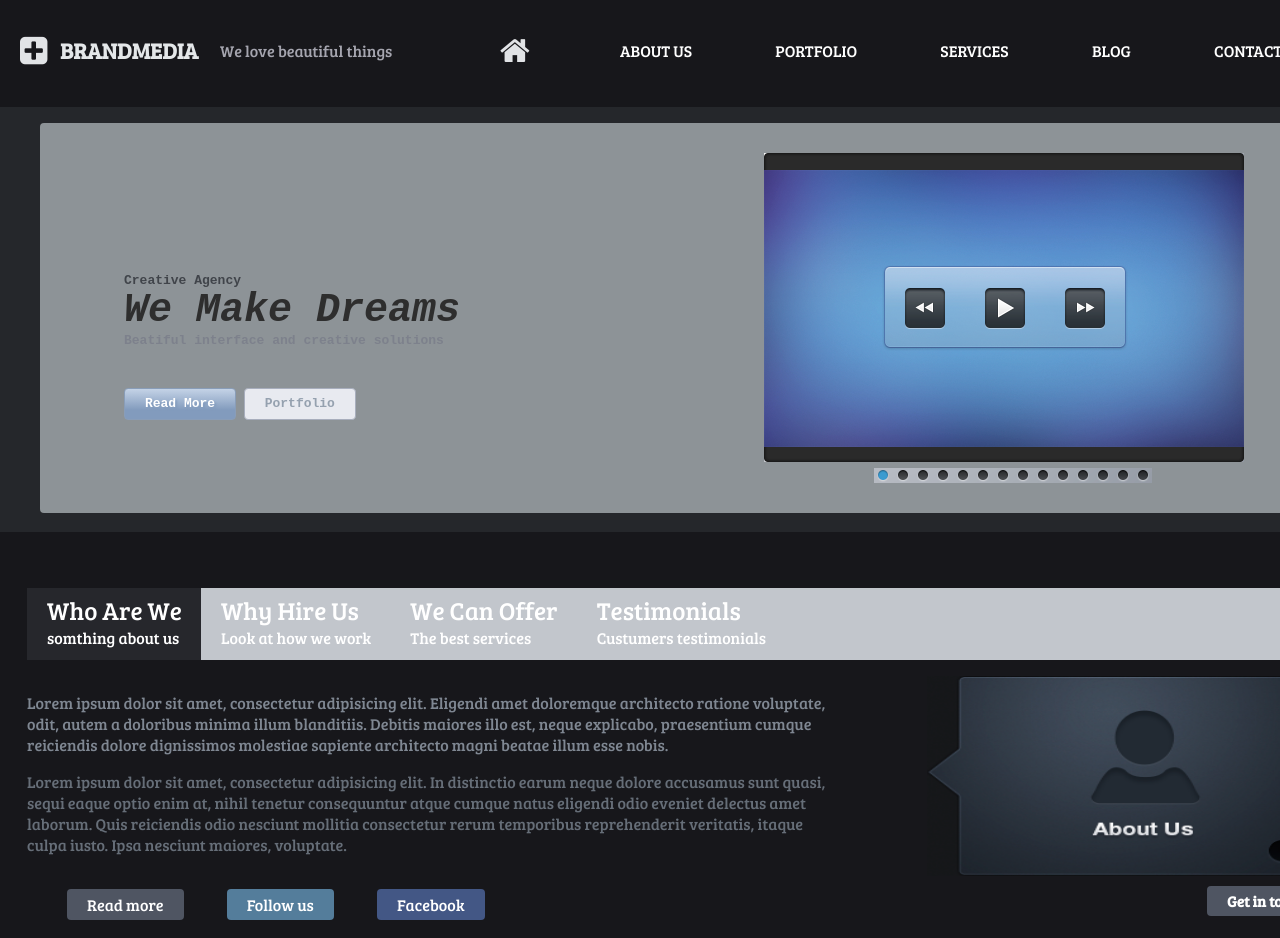
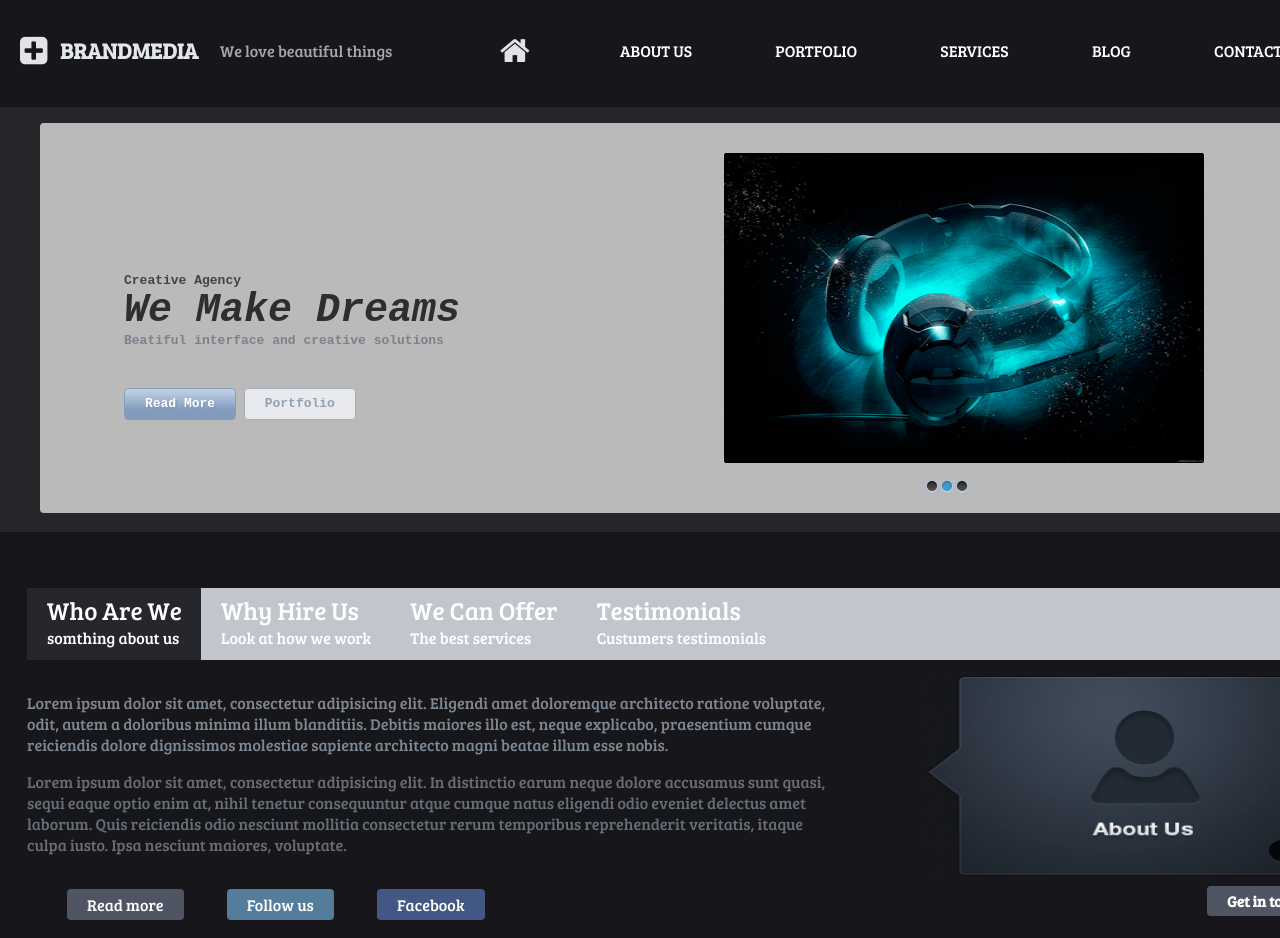
Before and after one commit to AlexandrPetrikov/brand-media, a plain HTML site: page index.html in a window 1280 px wide. Shown: the top 938 px of the page. Drawn offline with nearby package versions, Linux system fonts and the light colour scheme.

Commit message:
add worker slider

```diff
--- a/css/index.less
+++ b/css/index.less
@@ -68,18 +68,18 @@ body{
 			display:inline-block;
 			margin-top: 16px;
 			margin-left: 40px;
-			background-color: rgb(141,147,151);
+			background-color: #BABABA;
 			width:1270px;
 			height:390px;
 			border-radius:4px;
-			.text-slider{
+			.left-column-slider{
 				font-family: monospace;
 				font-weight: bold;
-				margin-top:150px;
-				margin-left:84px;
+				padding-top:150px;
+				padding-left:84px;
 				width:500px;
+				height:240px;
 				float:left;
-				height:100%;
 					.top-text{
 						color:rgb(64,68,74);
 					}
@@ -115,13 +115,64 @@ body{
 						border: 1px solid #a8aebd;
 					}
 			}
-			.slider-content{
-				margin-top:30px;
-				margin-left:140px;
+
+			/*Если slider-block: mg:left:0; тогда
+			  высота нормально, но блок сдвигаеться
+			*/
+			.right-column-slider{
+				float: left;
+				margin-left:100px;
+				position:relative;
+				width:480px;
+				height:325px;
+				border-radius:5px;
+				//overflow: hidden; if this tag, carSlider hidden
+				.slider-block{
+					margin-top:10px;
+					padding:0px;
+						li{
+							position:absolute;
+							list-style:none;
+							float: left;
+							opacity:0;
+							margin-top: 20px;
+							img{
+								width:480px;
+								height:310px;
+								border-radius:2px;
+							}
+							&:nth-child(1){
+								opacity:1;
+							}
+
+						}
+
+				}
+				.carSlider{
+					position: absolute;
+					margin:340px 200px;
+					width: 200px;
+					input[type="radio"]{
+						position: relative;
+						opacity: 0;
+						z-index:9999;
+						display: none;
+						//font-size:20px;
+
+
+					}
+					input[type="radio"]:not(checked) + label{
+						cursor:pointer;
+						padding-left:15px;
+						background: url("../images/slider-carret.png") no-repeat -21px 0px;
+					}
+					input[type="radio"]:checked + label{
+						padding-left:15px;
+						background: url("../images/slider-carret.png") no-repeat -1px 0;
+					}
+				}
 			}
-			.slider-carret{
-				margin-left: 250px;
-			}
+
 		}
 	}
 
--- a/index.html
+++ b/index.html
@@ -4,10 +4,11 @@
 	<title>Brand Media</title>
 	<meta charset="utf-8">
 	<!--<link rel="stylesheet/less" href="css/index.less">
-	<script src="//cdnjs.cloudflare.com/ajax/libs/less.js/2.5.3/less.min.js"></script>
-	-->
-	<link rel="stylesheet" href="css/index.css">
-	<link rel="stylesheet" href="css/font-awesome.css"
+	<script src="//cdnjs.cloudflare.com/ajax/libs/less.js/2.5.3/less.min.js"></script>-->
+<link rel="stylesheet" href="css/index.css">
+<link rel="stylesheet" href="css/font-awesome.css">
+<script src="https://ajax.googleapis.com/ajax/libs/jquery/2.1.4/jquery.min.js"></script>
+<script src="js/index.js"></script>
 </head>
 <body>
 	<!-- begin header-->
@@ -35,16 +36,24 @@
 		<!--begin slider -->
 		<div class="slider-in-header">
 			<div class="bg-slider">
-				<div class="text-slider">
+				<div class="left-column-slider">
 					<span class="top-text">Creative Agency</span><br>
 					<span class="center-text">We Make Dreams</span><br>
 					<span class="bottom-text">Beatiful interface and creative solutions</span><br>
 					<a class="read-more" href="#">Read More</a>
 					<a class="portfolio" href="#">Portfolio</a>
 				</div>
-				<div class="slider">
-					<img class="slider-content" src="images/slider-img.png" alt="slider">
-					<img class="slider-carret" src="images/slider-carret.png" alt="slider">
+				<div class="right-column-slider">
+					<ul class="slider-block" data-current=0>
+						<li><img src="images/slide1.png"></li>
+						<li><img src="images/slide2.jpg"></li>
+						<li><img src="images/slide3.jpg"></li>
+					</ul>
+					<div class="carSlider" id="carSlider">
+						<input type="radio" name="itemCarSlider" id="0" checked class="firstItemCar"><label for="0"></label>
+						<input type="radio" name="itemCarSlider" id="1" class="secondItemCar"><label for="1"></label>
+						<input type="radio" name="itemCarSlider" id="2" class="threeItemCar"><label for="2"></label>
+					</div>
 				</div>
 			</div>
 		</div>
--- /dev/null
+++ b/index.js
@@ -0,0 +1,27 @@
+$(document).ready(function(){
+
+/* JS for Slider work*/
+var sldWidth = 480;
+var sldTime;
+
+$(".slider-block").width($(".slider-block").children().size()*sldWidth);
+sldTime = setInterval(nextSlide, 2000);
+
+$(".slider-block").hover(function(){
+	clearInterval(sldTime);
+},function(){
+	sldTime = setInterval(nextSlide,2000);
+});
+
+function nextSlide(){
+	var currentSlide = parseInt($(".slider-block").data("current"));
+	currentSlide++;
+
+	if(currentSlide >= $(".slider-block").children().size()){
+		currentSlide = 0;
+		$(".slider-block").animate({left:0}, 0).data("current", currentSlide);
+	};
+
+	$(".slider-block").animate({left:-sldWidth*currentSlide}, 300).data("current", currentSlide);
+};
+});
--- /dev/null
+++ b/js/index.js
@@ -0,0 +1,35 @@
+$(document).ready(function(){
+/*Global variable*/
+/*--------------Start slider code -----------------------*/
+var sliderWork;
+var sldChild = $(".slider-block").children().size();
+var currentSlide = parseInt($(".slider-block").data("current"));
+
+sliderWork = setInterval(nextSlide, 5000);
+
+$(".slider-block, label").hover(function(){
+	clearInterval(sliderWork);
+},function(){
+	sliderWork = setInterval(nextSlide,5000);
+});
+
+$('input[type="radio"]').click(function(){
+	var numCarItem = parseInt($(this).attr("id"));
+	$(".slider-block li").eq(numCarItem).animate({opacity:1},1000).data("current",numCarItem);
+	$(".slider-block li").eq(currentSlide).animate({opacity:0},2000);
+	currentSlide = numCarItem;
+});
+function nextSlide(){
+	$(".slider-block li").eq(currentSlide).animate({opacity:0},3000);
+	currentSlide++;
+	if(currentSlide == sldChild){
+		currentSlide =0;
+	}
+	$(".slider-block li").eq(currentSlide).animate({opacity:1},1000);
+	$(".slider-block").data("current",currentSlide);
+	$('input[type="radio"]').eq(currentSlide).prop("checked",true);
+
+};
+/*----------------end slider ---------------------*/
+
+});
```
Also changed, not shown: css/index.css, images/slide1.png (added), images/slide2.jpg (added), images/slide3.jpg (added).
